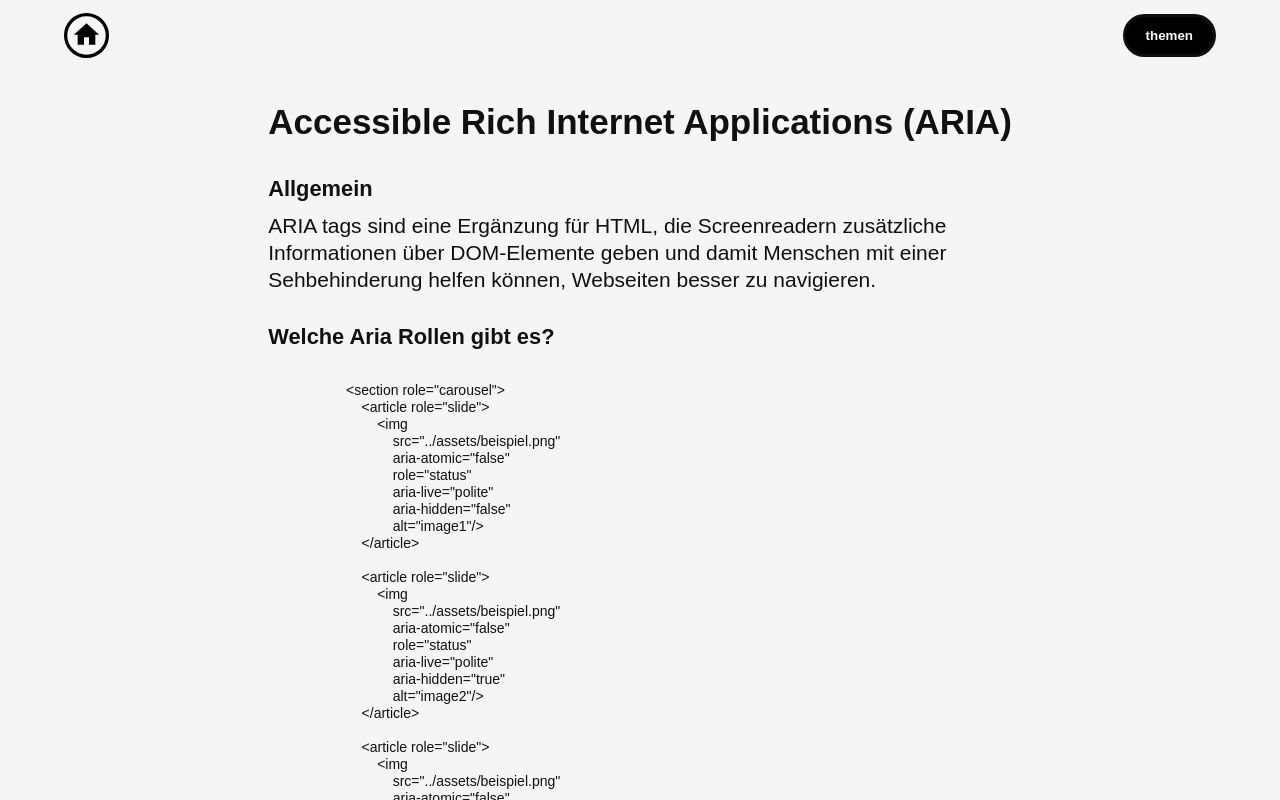
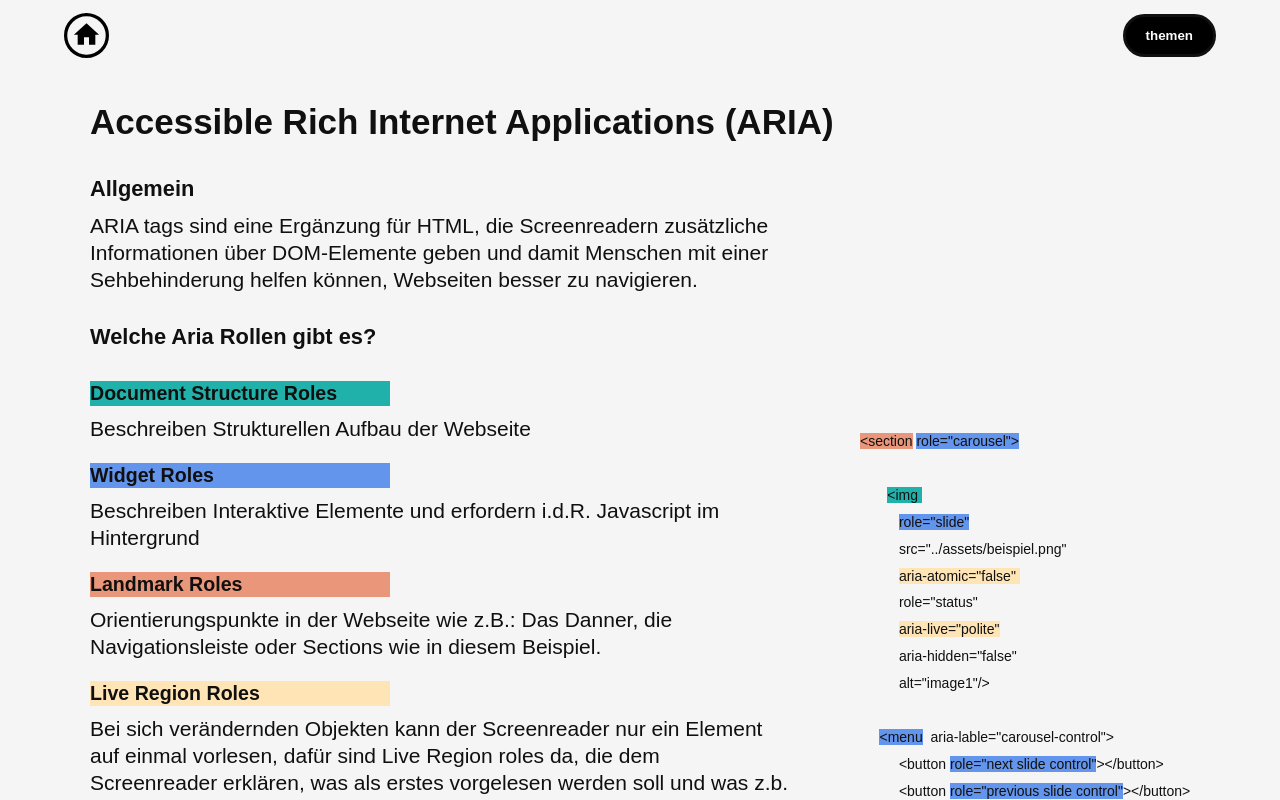
Before and after one commit to kaengurubeutel/Barrierefreies-Design, a Vue app in the folder portfolio/: page /aria in a window 1280 px wide. Shown: the top 800 px of the page. Built offline with nearby package versions, Linux system fonts and the light colour scheme; a web font is replaced by a local one.

Commit message:
Updated ARIA Page

```diff
--- a/portfolio/src/pages/Aria.vue
+++ b/portfolio/src/pages/Aria.vue
@@ -13,56 +13,47 @@
         </section>
         <section>
             <h2>Welche Aria Rollen gibt es?</h2>
-            <pre>
-                <code>
-                    &lt;section role="carousel"&gt;
-                        &lt;article role="slide"&gt;
-                            &lt;img
-                                src="../assets/beispiel.png"
-                                aria-atomic="false"
-                                role="status"
-                                aria-live="polite"
-                                aria-hidden="false"
-                                alt="image1"/&gt;
-                        &lt;/article&gt;
+            <div id="content">
+                <section>
+                            <h3 style="background-color:lightseagreen; width:300px;">Document Structure Roles</h3>
+                            <p>Beschreiben Strukturellen Aufbau der Webseite</p>
+                            <h3 style="background-color:cornflowerblue; width:300px;">Widget Roles</h3>
+                            <p>Beschreiben Interaktive Elemente und erfordern i.d.R. Javascript im Hintergrund</p>
+                            <h3 style="background-color:darksalmon; width:300px;">Landmark Roles</h3>
+                            <p>Orientierungspunkte in der Webseite wie z.B.: Das Danner, die Navigationsleiste oder Sections wie in diesem Beispiel.</p>
+                            <h3 style="background-color:moccasin; width:300px;" >Live Region Roles</h3>
+                            <p>Bei sich verändernden Objekten kann der Screenreader nur ein Element auf einmal vorlesen, dafür sind Live Region roles da, die dem Screenreader erklären, was als erstes vorgelesen werden soll und was z.b. gar nicht vorgelesen werden soll.</p>
+                            <h3>Window Roles</h3>
+                            <p>Wenn sich ein neues Fenster über dem aktuellen Fenster öffnet werden diese Rollen verwendet.</p>
+                </section>
 
-                        &lt;article role="slide"&gt;
-                            &lt;img
-                                src="../assets/beispiel.png"
-                                aria-atomic="false"
-                                role="status"
-                                aria-live="polite"
-                                aria-hidden="true"
-                                alt="image2"/&gt;
-                        &lt;/article&gt;
+                <aside>
+                        <pre id="code">
+                <p style="width:400px;"><code>
+                  <span style="background-color:darksalmon;">&lt;section</span> <span style="background-color:cornflowerblue;">role="carousel"&gt;</span>
 
-                        &lt;article role="slide"&gt;
-                            &lt;img
-                                src="../assets/beispiel.png"
-                                aria-atomic="false"
-                                role="status"
-                                aria-live="polite"
-                                aria-hidden="true"
-                                alt="image3"/&gt;
-                        &lt;/article&gt;
+                         <span style="background-color:lightseagreen;">&lt;img </span>
+                            <span style="background-color:cornflowerblue;">role="slide"</span>
+                            src="../assets/beispiel.png"
+                            <span style="background-color:moccasin;">aria-atomic="false" </span>
+                            role="status"
+                            <span style="background-color:moccasin;">aria-live="polite"</span>
+                            aria-hidden="false"
+                            alt="image1"/&gt;
 
-                        &lt;div aria-lable="carousel-control"&gt;
-                            &lt;button role="next slide control"&gt;&lt;/button&gt;
-                            &lt;button role="previous slide control"&gt;&lt;/button&gt;
-                        &lt;/div&gt;
-                    &lt;/section&gt;
+                       <span style="background-color:cornflowerblue;">&lt;menu</span>  aria-lable="carousel-control"&gt;
+                            &lt;button <span style="background-color:cornflowerblue;">role="next slide control"</span>&gt;&lt;/button&gt;
+                            &lt;button <span style="background-color:cornflowerblue;">role="previous slide control"</span>&gt;&lt;/button&gt;
+                        <span style="background-color:cornflowerblue;">&lt;/menu&gt;</span>
+                    <span style="background-color:darksalmon;">&lt;/section&gt;</span>
                 </code>
+            </p>
             </pre>
-            <h3>Document Structure Roles</h3>
-            <p>Beschreiben Strukturellen Aufbau der Webseite sollten aber nur wie in diesem Fall benutzt werden, wenn sie nötige Informationen über spezielle Elemente beinhalten</p>
-            <h3>Widget Roles</h3>
-            <p>Beschreiben Interaktive Elemente und erfordern i.d.R. Javascript im Hintergrund</p>
-            <h3>Landmark Roles</h3>
-            <p>Orientierungspunkte in der Webseite wie zb Das banner, die navigationsleiste oder Sections wie in diesem Beispiel.</p>
-            <h3>Live Region Roles</h3>
-            <p>Bei sich verändernden Objekten kann der Screenreader nur ein Element auf einmal vorlesen, dafür sind Live Region roles da, die dem Screenreader erklären, was als erstes vorgelesen werden soll und was z.b. gar nicht vorgelesen werden soll.</p>
-            <h3>Window Roles</h3>
-            <p>Wenn sich ein neues Fenster über dem aktuellen Fenster öffnet werden diese Rollen verwendet.</p>
+                </aside>
+
+
+            </div>
+
         </section>
         <section>
             <h3>Weitere Regeln für den Umgang mit ARIA: </h3>
@@ -127,5 +118,9 @@
         border: 2px solid #101010;
     }
 
+    #content {
+        display:flex;
+        flex-direction: row;
 
+    }
 </style>
```
